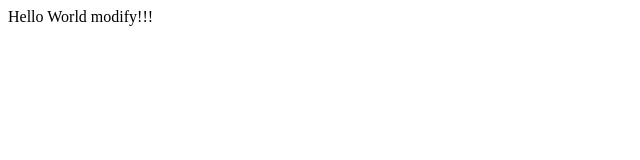
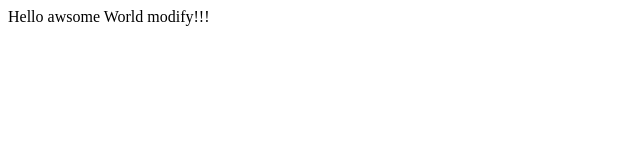
Before and after one commit to GerardoMonrealJimenez/ubiquitous-winner, a plain HTML site: page Index.html in a window 1280 px wide. Shown: the full height of the page, 0-640 px from the left. Drawn offline with Linux system fonts and the light colour scheme.

```diff
--- a/Index.html
+++ b/Index.html
@@ -8,7 +8,7 @@
 </head>
 
 <body>
-    Hello World modify!!!
+    Hello awsome World modify!!!
 </body>
 
 </html>
```
